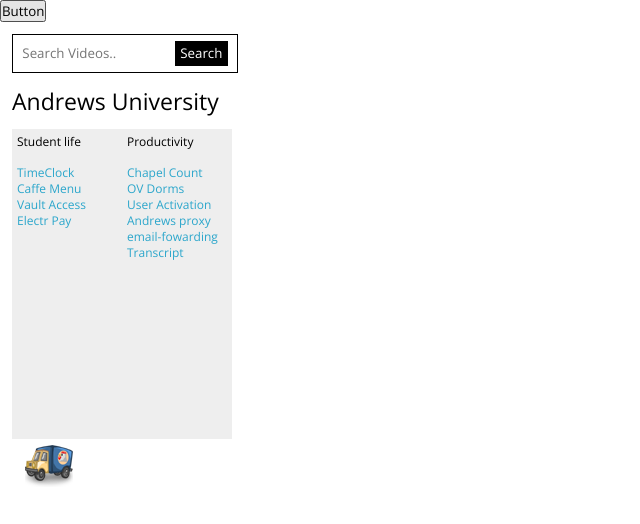
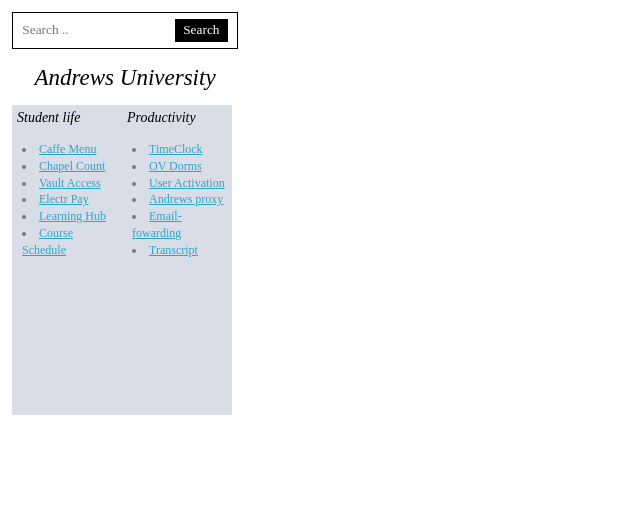
Before and after one commit to BernardoMartinez/Projects, a browser extension: page extension.html in a window 1280 px wide. Shown: the whole page, without its empty margins (0-640 px from the left). Drawn offline with nearby package versions, Linux system fonts and the light colour scheme; a script that the page names is missing.

Commit message:
luis rios last test

```diff
--- a/extension.html
+++ b/extension.html
@@ -1,33 +1,5 @@
 <!DOCTYPE html PUBLIC "-//W3C//DTD XHTML 1.0 Transitional//EN" "http://www.w3.org/TR/xhtml1/DTD/xhtml1-transitional.dtd">
 <html xmlns="http://www.w3.org/1999/xhtml">
-<style>
-#header {
-    background-color:black;
-    color:white;
-    text-align:center;
-    padding:5px;
-}
-#nav {
-    line-height:30px;
-    background-color:#eeeeee;
-    height:300px;
-    width:100px;
-    float:left;
-    padding:5px;
-}
-#section {
-    width:350px;
-    float:left;
-    padding:10px;
-}
-#footer {
-    background-color:black;
-    color:white;
-    clear:both;
-    text-align:center;
-   padding:5px;
-}
-</style>
 <head>
 
 	<link href='http://fonts.googleapis.com/css?family=Open+Sans' rel='stylesheet' type='text/css'>
@@ -43,10 +15,6 @@
 
 	<base target="_blank">
 </head>
-<button class="mdl-button mdl-js-button mdl-button--raised mdl-js-ripple-effect mdl-button--accent">
-Button
-</button>
-
 
 <body bgcolor="#FFF">
 	<table class="body-wrap">
@@ -55,33 +23,41 @@
 				<div class="content">
 					<div id="pattern" class="pattern">
 						<form action="https://www.google.com/search" method="get" class="f" target="_blank">
-							<input type="search" name="query" placeholder="Search Videos.." />
+							<input type="search" name="query" placeholder="Search .." />
 							<input type="submit" class="btn search-submit" value="Search">
 						</form>
 					</div>
 					<div id="list">
-						<h4>Andrews University<h4>
+						<h4>Andrews University</h4>
 					</div>
 					<div id="nav">
-            <h5>Student life<h5>
-           <a href="https://www.andrews.edu/admsvs/timeclocks">TimeClock</a><br>
-           <a href="https://www.andrews.edu/services/dining/menus/index.html">Caffe Menu</a><br>
-           <a href="https://vault.andrews.edu/vault/goto/home">Vault Access</a><br>
-           <a href="https://cas.andrews.edu/authenticationendpoint/login.do?commonAuthCallerPath=%252Fcas%252Flogin&forceAuth=true&passiveAuth=false&relyingParty=PROD+TouchNet+Login&tenantDomain=carbon.super&type=cassso&sessionDataKey=4b65649e-74a3-401f-988d-4d12f5a193ee&relyingParty=PROD%20TouchNet%20Login&type=cassso&sp=default&isSaaSApp=true&authenticators=BasicAuthenticator:LOCAL">Electr Pay</a><br>
+            <h5>Student life</h5>
+            <ul>
+          <li>  <a href="https://www.andrews.edu/services/dining/menus/index.html">Caffe Menu</a></li>
+          <li><a href="https://www.andrews.edu/admsvs/StuWeb/ugchoices/">Chapel Count</a></li>
+          <li>  <a href="https://vault.andrews.edu/vault/goto/home">Vault Access</a></li>
+          <li> <a href="https://cas.andrews.edu/authenticationendpoint/login.do?commonAuthCallerPath=%252Fcas%252Flogin&forceAuth=true&passiveAuth=false&relyingParty=PROD+TouchNet+Login&tenantDomain=carbon.super&type=cassso&sessionDataKey=4b65649e-74a3-401f-988d-4d12f5a193ee&relyingParty=PROD%20TouchNet%20Login&type=cassso&sp=default&isSaaSApp=true&authenticators=BasicAuthenticator:LOCAL">Electr Pay</a></li>
+          <li> <a href="https://www.andrews.edu/weblmsc/moodle/public/moodle/lhloginpage/altlogin.html">Learning Hub</a></li>
+          <li> <a href=" https://www.andrews.edu/services/registrar/students/course-schedule.html">Course Schedule</a></li>
+
+
+            </ul>
      </div>
           <div id="nav">
-            <h5>Productivity<h5>
-              <a href="https://www.andrews.edu/admsvs/StuWeb/ugchoices/">Chapel Count</a> <br>
-              <a href="https://vault.andrews.edu/vault/app/pages/secure/dara/edit_overnight_leave_request?reset=y">OV Dorms</a><br>
-              <a href="https://vault.andrews.edu/vault/pages/activation/information.jsp">User Activation</a><br>
-              <a href ="https://banner.andrews.edu/banner/owa/twbkwbis.P_GenMenu?name=bmenu.P_ProxyMenu">Andrews proxy</a><br>
-              <a href ="https://vault.andrews.edu/vault/app/pages/secure/account/email_forward/view?reset=y">email-fowarding</a><br>
-              <a href ="https://vault.andrews.edu/vault/app/pages/secure/transcriptrequests/display_welcome_page">Transcript</a><br>
+            <h5>Productivity</h5>
+              <ul>
+                <li> <a href="https://www.andrews.edu/admsvs/timeclocks">TimeClock</a></li>
+                <li><a href="https://vault.andrews.edu/vault/app/pages/secure/dara/edit_overnight_leave_request?reset=y">OV Dorms</a></li>
+                <li><a href="https://vault.andrews.edu/vault/pages/activation/information.jsp">User Activation</a><br>
+                <li><a href ="https://banner.andrews.edu/banner/owa/twbkwbis.P_GenMenu?name=bmenu.P_ProxyMenu">Andrews proxy</a></li>
+                <li><a href ="https://vault.andrews.edu/vault/app/pages/secure/account/email_forward/view?reset=y">Email-fowarding</a></li>
+                <li><a href ="https://vault.andrews.edu/vault/app/pages/secure/transcriptrequests/display_welcome_page">Transcript</a></li>
+              </ul>
 					</div>
-					<div id="feed"></div>
+				<!--	<div id="feed"></div>
 					<div id="logo">
 						<a href="http://www.youtube.com/gigafide"><img src="car.png" /></a>
-					</div>
+					</div> -->
 				</div>
 			</td>
 		</tr>
--- a/style.css
+++ b/style.css
@@ -1,5 +1,5 @@
 * {
-  font-family: "Open Sans", Arial, sans-serif;
+  font-family: "Times New Roman", Times, serif;
   margin: 0;
   padding: 0
 }
@@ -83,7 +83,7 @@
   font-weight: 700
 }
 h1, h2, h3, h4, h5, h6 {
-  font-family: "Open Sans", sans-serif;
+  font-family:"Times New Roman", Times;
   line-height: 1.1;
   margin-bottom: 15px;
   color: #000
@@ -107,13 +107,16 @@
   font-size: 27px
 }
 h4 {
+  font-style: italic;
+  text-align: center;
   font-weight: 500;
   font-size: 23px
 }
 h5 {
+  font-style: italic;
   font-weight: 400;
   line-height: 16px;
-  font-size: 12px
+  font-size: 14px
 }
 h5 a {
   text-decoration: none
@@ -182,7 +185,7 @@
 }
 #nav {
     line-height:30px;
-    background-color:#eeeeee;
+    background-color:#d9dde7;
     height:300px;
     width:100px;
     float:left;
```
